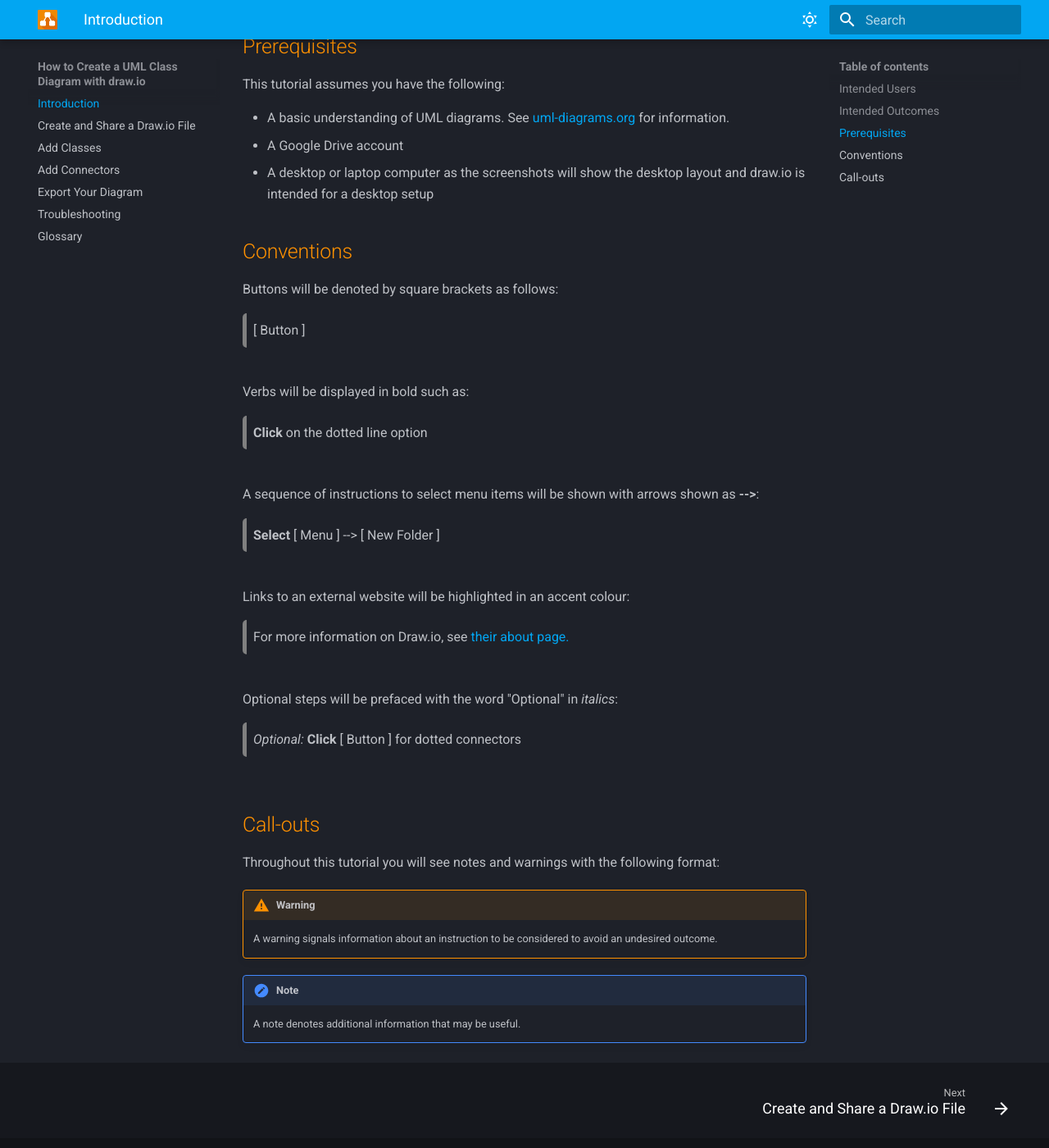
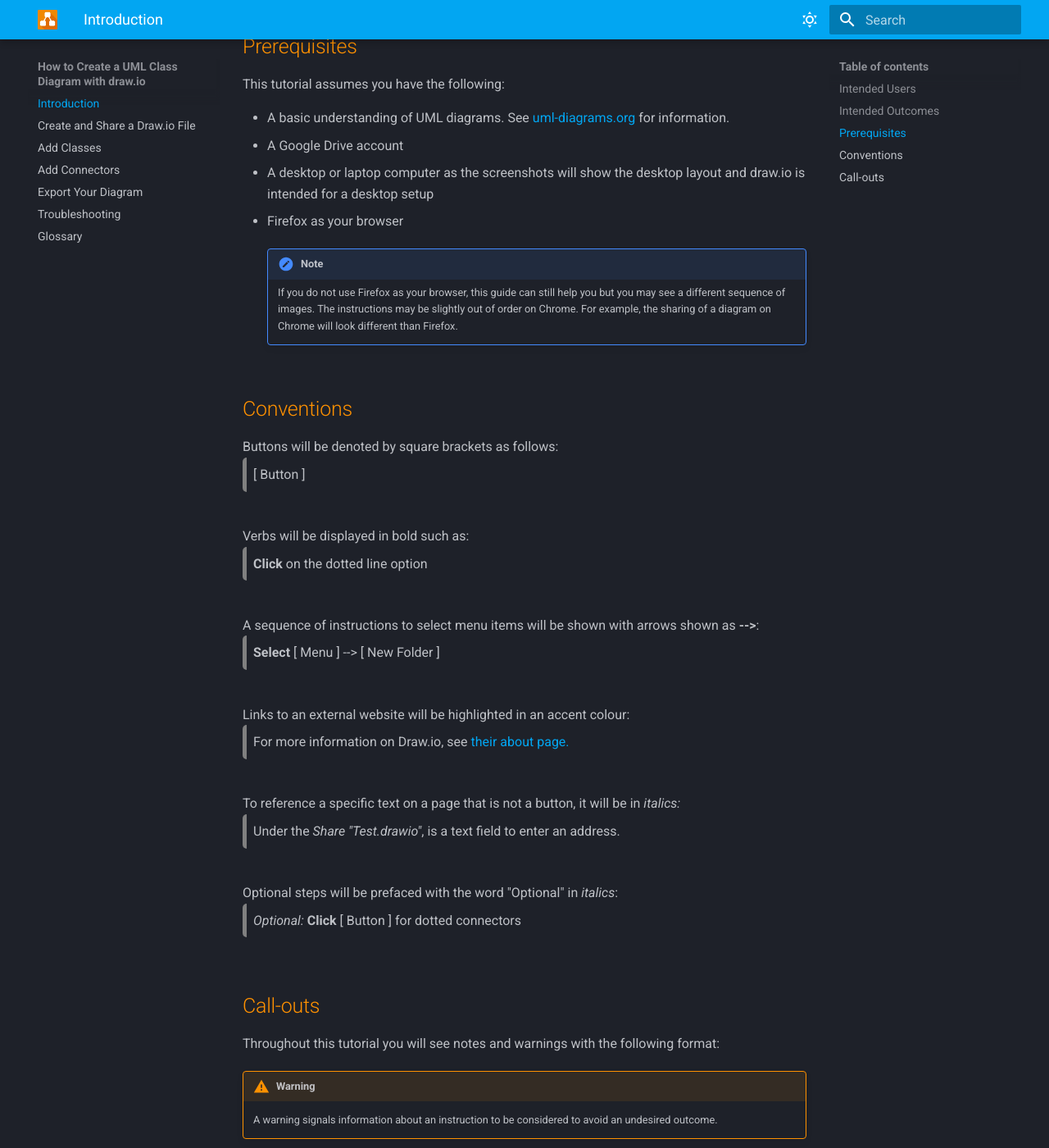
Before and after one commit to kai-st/comm2216-docs-project, an MkDocs documentation site: the page built from docs/index.md, in a window 1280 px wide and 1400 px high, scrolled down 819 px. Shown: the whole window at 82% size. Built offline with MkDocs 1.6.1 and Material for MkDocs 9.7.7, drawn with Linux system fonts in a browser that asks for light colours.

Commit message:
Add convention for specific text

```diff
--- a/docs/index.md
+++ b/docs/index.md
@@ -10,6 +10,7 @@
 
 -   Students in BCIT's COMP 2522 Object Oriented Programming class as the style of UML diagram will be the style required in Chris Thompson's section of the course
 -   People who have an understanding of UML diagrams and have little to no experience using tools to draw diagrams
+
 
 ## Intended Outcomes
 
@@ -26,31 +27,34 @@
 -   A basic understanding of UML diagrams. See [uml-diagrams.org](https://www.uml-diagrams.org/) for information.
 -   A Google Drive account
 -   A desktop or laptop computer as the screenshots will show the desktop layout and draw.io is intended for a desktop setup
+-   Firefox as your browser
+
+    !!!note
+        If you do not use Firefox as your browser, this guide can still help you but you may see a different sequence of images. The instructions may be slightly out of order on Chrome. For example, the sharing of a diagram on Chrome will look different than Firefox.
 
 ## Conventions
 
 Buttons will be denoted by square brackets as follows:
-
 <span class="example">[ Button ]</span>
 <br>
 
 Verbs will be displayed in bold such as:
-
 <span class="example">**Click** on the dotted line option</span>
 <br>
 
 A sequence of instructions to select menu items will be shown with arrows shown as **-->**:
-
 <span class="example"> **Select** [ Menu ] --> [ New Folder ]</span>
 <br>
 
 Links to an external website will be highlighted in an accent colour:
-
 <span class="example"> For more information on Draw.io, see [ their about page. ](https://www.drawio.com/about)</span>
 <br>
 
+To reference a specific text on a page that is not a button, it will be in _italics:_
+<span class="example"> Under the _Share "Test.drawio"_, is a text field to enter an address.</span>
+<br>
+
 Optional steps will be prefaced with the word "Optional" in _italics_:
-
 <span class="example">_Optional:_ **Click** [ Button ] for dotted connectors</span>
 <br>
 
```
